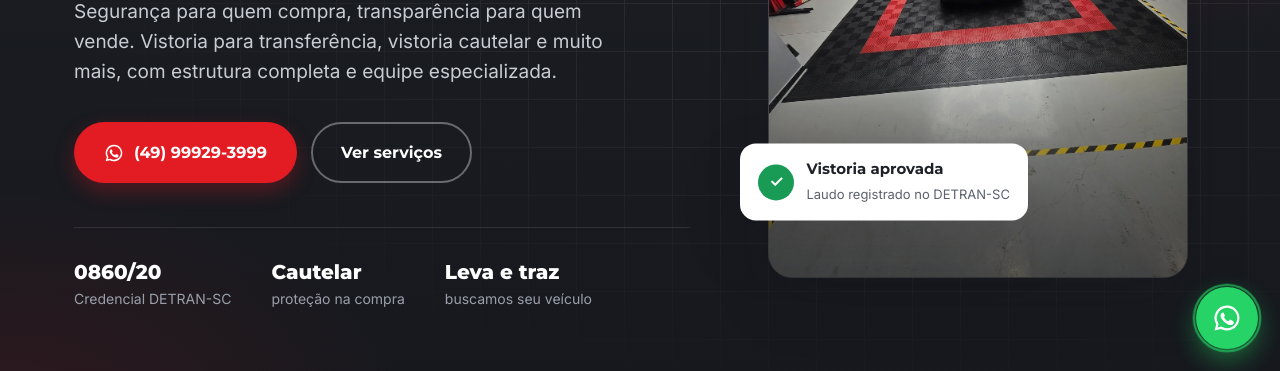
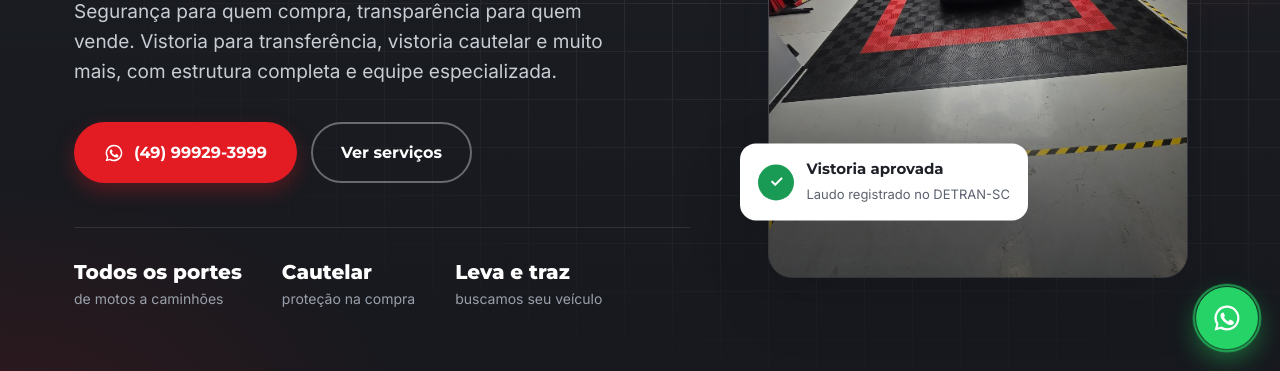
Before and after one commit to Enthonys60/pericia-vistorias, a plain HTML site: page index.html in a window 1280 px wide. Shown: the part 429-800 px from the top of the page. Drawn offline with Linux system fonts and the light colour scheme; a web font is replaced by a local one.

Commit message:
Topo: troca credencial por 'Todos os portes'
Co-Authored-By: Claude Opus 5.5 <noreply@anthropic.com>

```diff
--- a/index.html
+++ b/index.html
@@ -80,7 +80,7 @@
         <a href="#servicos" class="btn btn-contorno btn-g">Ver serviços</a>
       </div>
       <ul class="hero-num">
-        <li><b>0860/20</b><span>Credencial DETRAN-SC</span></li>
+        <li><b>Todos os portes</b><span>de motos a caminhões</span></li>
         <li><b>Cautelar</b><span>proteção na compra</span></li>
         <li><b>Leva e traz</b><span>buscamos seu veículo</span></li>
       </ul>
```
